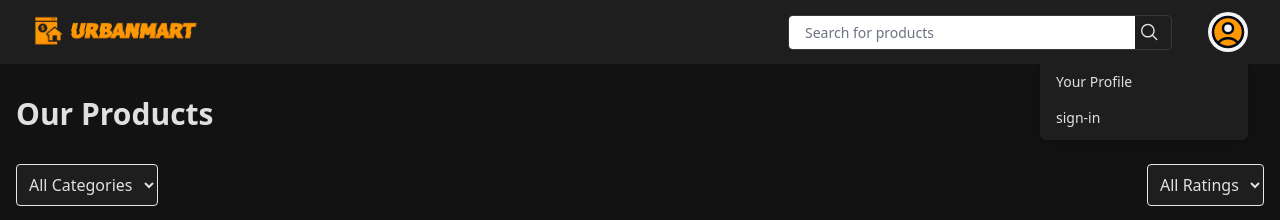
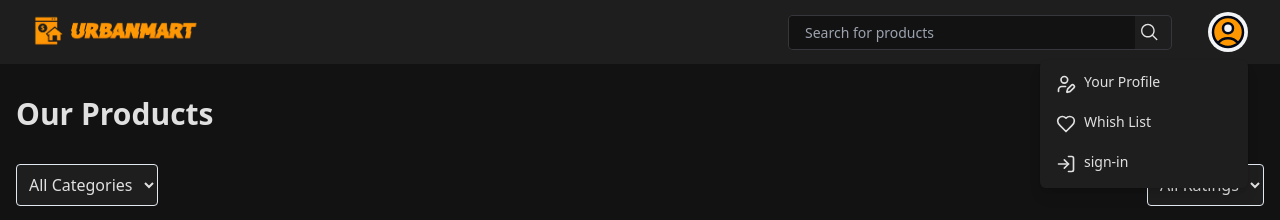
Before and after one commit to akrathor18/E-commerce, a React (Vite) app in the folder client/: page / in a window 1280 px wide. Both pictures are taken after a click on the button "Open user menu". Shown: the top 220 px of the page. Built offline with nearby package versions, Linux system fonts and the light colour scheme; grey boxes are pictures that could not be loaded.

Commit message:
making small changes in ui

```diff
--- a/client/src/App.jsx
+++ b/client/src/App.jsx
@@ -10,9 +10,9 @@ const SignUp = lazy(() => import("./components/SignUp"));
 const Products = lazy(() => import("./components/products"));
 const SignIn = lazy(() => import("./components/SignIn"));
 const NotFound = lazy(() => import("./components/404"));
-const UserProfile = lazy(() => import("./components/UserProfile"));
-const ShoppingCart = lazy(() => import("./components/ShoppingCart"));
-const Wishlist = lazy(() => import("./components/Wishlist"));
+const UserProfile = lazy(() => import("./components/User/UserProfile"));
+const ShoppingCart = lazy(() => import("./components/User/ShoppingCart"));
+const Wishlist = lazy(() => import("./components/User/Wishlist"));
 
 import AdminPanel from "./components/Admin/AdminPanel";
 const AddProduct = lazy(() => import("./components/Admin/AddProduct"));
--- a/client/src/components/Wishlist.jsx
+++ b/client/src/components/User/Wishlist.jsx
@@ -3,7 +3,8 @@ import { useState } from "react"
 
 const Wishlist = () => {
   {document.title='My WishList'}
-  const [products, setProducts] = useState([{
+  const [products, setProducts] = useState([
+    {
     "id": 5,
     "title": "Adjustable Dumbbells",
     "price": 2499,
@@ -35,7 +36,7 @@ const Wishlist = () => {
   return (
     <div className="max-w-4xl mx-auto p-6">
       <h2 className="text-3xl font-bold mb-6 text-gray-100 flex items-center">
-        <Heart className="mr-2" /> Your Wishlist
+        <Heart fill="red" className="mr-2 text-red-600" /> Your Wishlist
       </h2>
       <ul className="space-y-4">
         {products.map((product) => (
--- a/client/src/components/navBar.jsx
+++ b/client/src/components/navBar.jsx
@@ -4,6 +4,7 @@ import logo from '../assets/logo.png'
 import { useState, memo } from 'react'
 import SearchBar from './searchBar'
 import { Link } from 'react-router-dom'
+import { UserPen , Heart, LogIn  } from 'lucide-react';
 
 function classNames(...classes) {
   return classes.filter(Boolean).join(' ')
@@ -69,17 +70,25 @@ function classNames(...classes) {
                 <MenuItem>
                   <Link
                     to={"/profile"}
-                    className="block px-4 py-2 text-sm  data-[focus]:bg-primary hover:text-hover data-[focus]:outline-none"
+                    className=" flex gap-2 px-4 py-2 text-sm  data-[focus]:bg-primary hover:text-hover data-[focus]:outline-none"
                   >
-                    Your Profile
+                   <UserPen className='w-5' /> Your Profile
+                  </Link>
+                </MenuItem>
+                <MenuItem>
+                  <Link
+                   to={"/wishlist"}
+                    className="flex gap-2 px-4 py-2 text-sm  data-[focus]:bg-primary hover:text-hover data-[focus]:outline-none"
+                  >
+                  <Heart fill='none' className='w-5'/>  Whish List
                   </Link>
                 </MenuItem>
                 <MenuItem>
                   <Link
                    to={"/signup"}
-                    className="block px-4 py-2 text-sm  data-[focus]:bg-primary hover:text-hover data-[focus]:outline-none"
+                    className="flex gap-2 px-4 py-2 text-sm  data-[focus]:bg-primary hover:text-hover data-[focus]:outline-none"
                   >
-                    sign-in
+                   <LogIn className='w-5'/> sign-in
                   </Link>
                 </MenuItem>
 
--- a/client/src/components/searchBar.jsx
+++ b/client/src/components/searchBar.jsx
@@ -459,11 +459,11 @@ function searchBar() {
   return(
     <div className="relative ml-3">
           {/* Search bar */}
-          <div className="flex items-center border md:w-96 w-80 focus-within:border-hover transition duration-300 pr-3 gap-1 bg-secondary border-gray-500/30 h-[35px] rounded-[5px] overflow-hidden">
+          <div className="flex items-center border md:w-96 w-80  transition duration-300 pr-3 gap-1 bg-secondary border-gray-500/30 h-[35px] rounded-[5px] overflow-hidden">
             <input
               type="text"
               placeholder="Search for products"
-              className="w-full h-full pl-4 outline-none placeholder-gray-500 text-sm"
+              className="w-full bg-primary text-text h-full pl-4 outline-none placeholder-gray-400 text-sm"
               value={searchQuery}
               onChange={handleSearch}
             />
--- a/client/src/index.css
+++ b/client/src/index.css
@@ -237,3 +237,28 @@ body{
 .animate-float {
   animation: float 6s ease-in-out infinite;
 }
+
+
+/* Scroll Bar  */
+/* width *//* Hide scrollbar but allow scrolling */
+::-webkit-scrollbar {
+  width: 10px; /* Small width for a minimal look */
+}
+
+/* Track */
+::-webkit-scrollbar-track {
+  background: none; /* Primary color */
+  border-radius: 10px;
+}
+
+/* Handle */
+::-webkit-scrollbar-thumb {
+  background: #303030; /* Secondary color */
+  border-radius: 10px;
+  border: 2px solid #121212; /* Blends well with track */
+}
+
+/* Handle on hover */
+::-webkit-scrollbar-thumb:hover {
+  background: #4CAF50; /* Accent color for a subtle hover effect */
+}
```
Also changed, not shown: client/src/components/User/ShoppingCart.jsx (renamed from client/src/components/ShoppingCart.jsx), client/src/components/User/UserProfile.jsx (renamed from client/src/components/UserProfile.jsx), 1 other file (tests, documents, lock files or other folders).
